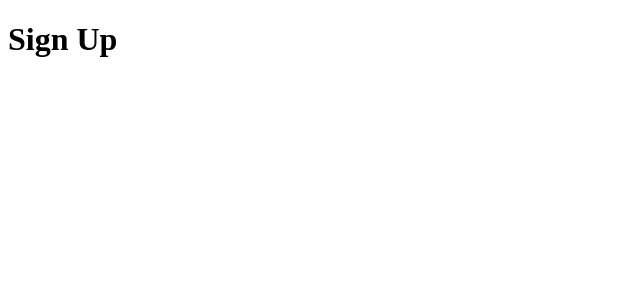
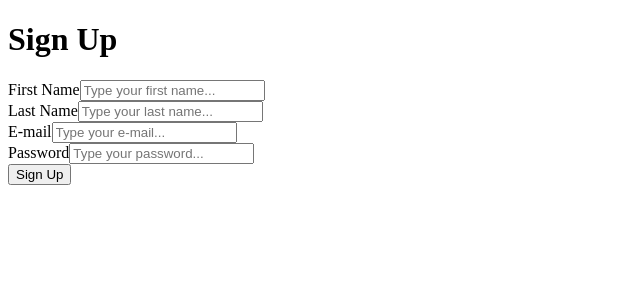
Before and after one commit to Allan28818/easy-poster, a Next.js app in the folder project/: page /authentication/signUp in a window 1280 px wide. Shown: the top 300 px of the page, without its empty margins (0-640 px from the left). Built offline with nearby package versions, Linux system fonts and the light colour scheme.

Commit message:
feat(login-and-sign-up-pages): forms with validations added to login and sign-up pages

```diff
--- a/project/package.json
+++ b/project/package.json
@@ -9,9 +9,11 @@
     "lint": "next lint"
   },
   "dependencies": {
+    "formik": "^2.2.9",
     "next": "11.1.2",
     "react": "17.0.2",
-    "react-dom": "17.0.2"
+    "react-dom": "17.0.2",
+    "yup": "^0.32.11"
   },
   "devDependencies": {
     "@types/node": "^16.11.4",
--- a/project/src/pages/authentication/signUp.tsx
+++ b/project/src/pages/authentication/signUp.tsx
@@ -1,7 +1,117 @@
+import { Formik, Form, Field, ErrorMessage, FormikHelpers } from "formik";
+import * as yup from "yup";
+
+interface SignUpFormValues {
+  firstName: string;
+  lastName: string;
+  email: string;
+  password: string;
+}
+
 export default function Login() {
+  const initialValues: SignUpFormValues = {
+    firstName: "",
+    lastName: "",
+    email: "",
+    password: "",
+  };
+
+  const schema = yup.object().shape({
+    firstName: yup
+      .string()
+      .min(3, "Your first name must contain at least 3 characters")
+      .required("First name is a required field!"),
+    lastName: yup
+      .string()
+      .min(3, "Your last name must contain at least 3 characters")
+      .required("Last name is a required field!"),
+    email: yup
+      .string()
+      .email("Type a valid e-mail!")
+      .required("E-mail is a required field!"),
+    password: yup
+      .string()
+      .min(8, "Your passwrod must contain at least 8 characters!")
+      .required("Password is a required field!"),
+  });
+
+  const handleSignUp = (
+    values: SignUpFormValues,
+    action: FormikHelpers<SignUpFormValues>
+  ) => {
+    console.log("The sign up was successfully maden!", values);
+
+    return action.resetForm();
+  };
+
   return (
     <>
-      <h1>Sign Up</h1>
+      <div className="form-wrapper">
+        <h1>Sign Up</h1>
+        <Formik
+          initialValues={initialValues}
+          onSubmit={handleSignUp}
+          validationSchema={schema}
+        >
+          <Form>
+            <div className="input-wrapper">
+              <label htmlFor="firstName">First Name</label>
+              <Field
+                type="text"
+                name="firstName"
+                placeholder="Type your first name..."
+              />
+              <ErrorMessage
+                className="error-message"
+                name="firstName"
+                component="span"
+              />
+            </div>
+            <div className="input-wrapper">
+              <label htmlFor="lastName">Last Name</label>
+              <Field
+                type="text"
+                name="lastName"
+                placeholder="Type your last name..."
+              />
+              <ErrorMessage
+                className="error-message"
+                name="lastName"
+                component="span"
+              />
+            </div>
+            <div className="input-wrapper">
+              <label htmlFor="email">E-mail</label>
+              <Field
+                type="email"
+                name="email"
+                placeholder="Type your e-mail..."
+              />
+              <ErrorMessage
+                className="error-message"
+                name="email"
+                component="span"
+              />
+            </div>
+            <div className="input-wrapper">
+              <label htmlFor="password">Password</label>
+              <Field
+                type="password"
+                name="password"
+                placeholder="Type your password..."
+              />
+              <ErrorMessage
+                className="error-message"
+                name="password"
+                component="span"
+              />
+            </div>
+            <button className="submit-button" type="submit">
+              Sign Up
+            </button>
+          </Form>
+        </Formik>
+      </div>
     </>
   );
 }
```
Also changed, not shown: project/src/pages/authentication/login.tsx (+74 -1 lines), 1 other file (tests, documents, lock files or other folders).
